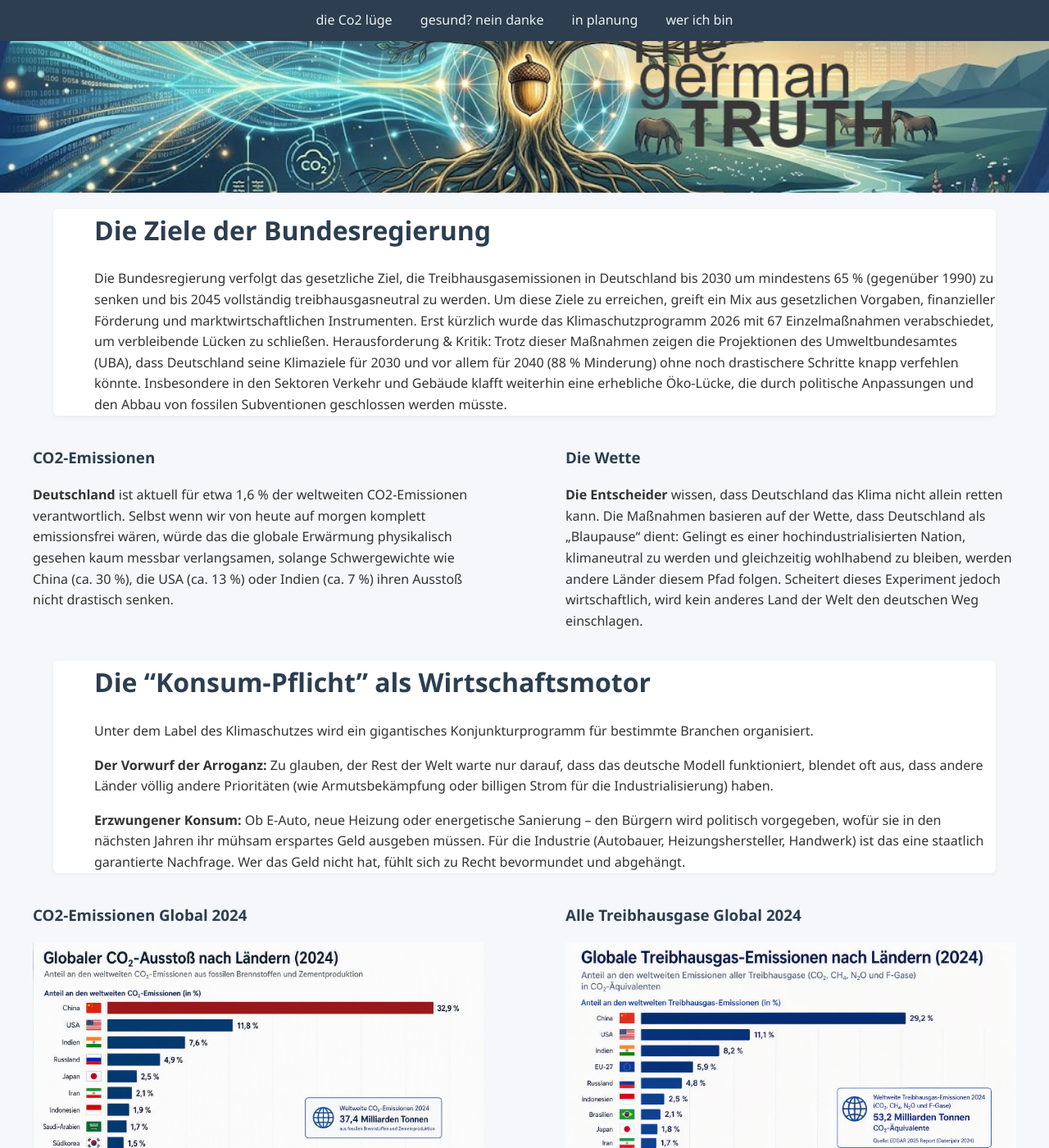
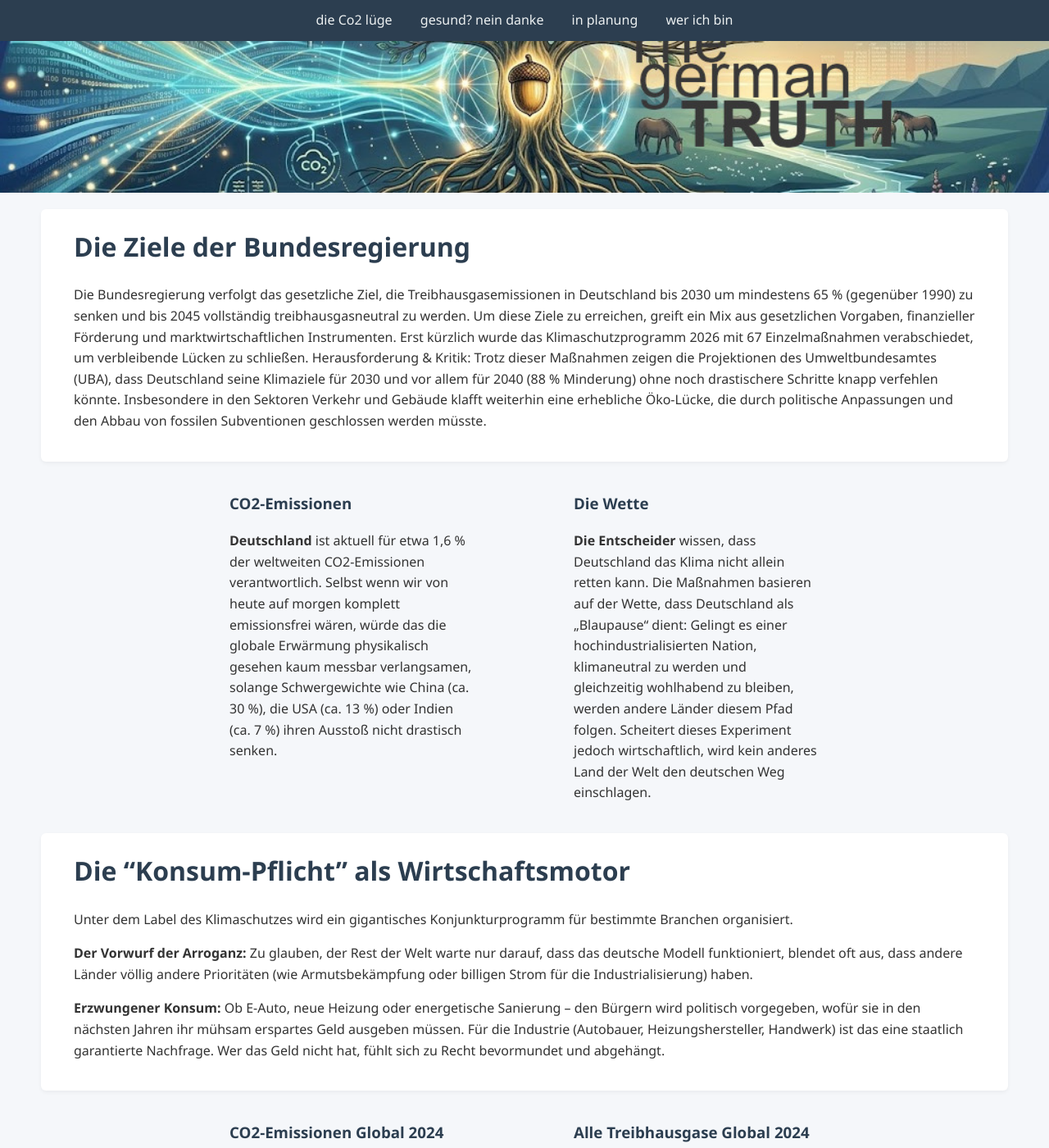
Before and after one commit to TheGermanTruth/TheGermanTruth, a Jekyll site: the page built from index.md, in a window 1280 px wide and 1400 px high, scrolled down 241 px. Shown: the whole window at 82% size. Built offline with Jekyll 4.4.1, drawn with Linux system fonts in a browser that asks for light colours.

Commit message:
Update style.css

```diff
--- a/assets/style.css
+++ b/assets/style.css
@@ -37,7 +37,8 @@ nav a:hover {
 
 /* ===== Inhaltsbereiche ===== */
 .section {
-  padding-left: 50px;
+  /*padding-left: 50px;*/
+  padding: 20px 40px; /* Gleichmäßiger Abstand links und rechts */
   background: white;
   margin: 20px auto;
   max-width: 1100px;
@@ -49,8 +50,10 @@ nav a:hover {
 
 .two-columns {
   display: grid;
-  grid-template-columns: 1fr 1fr;
-  gap: 20px;
+  grid-template-columns: 1fr 1fr; /* 2 gleich große Spalten */
+  gap: 40px; /* Abstand zwischen den Spalten */
+  max-width: 800px;               /* Macht den Spaltenbereich kompakter (z.B. 800px statt 1100px) */
+  margin: 0 auto;                 /* Zentriert das komplette 2-Spalten-Raster im weißen Kasten */
 }
 
 .one-column {
```
